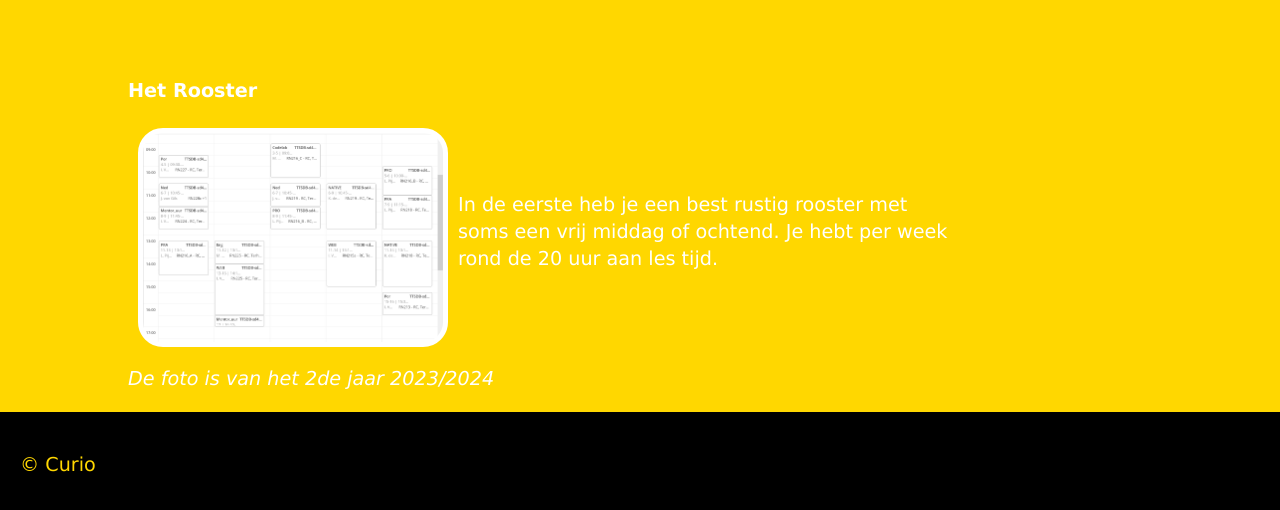
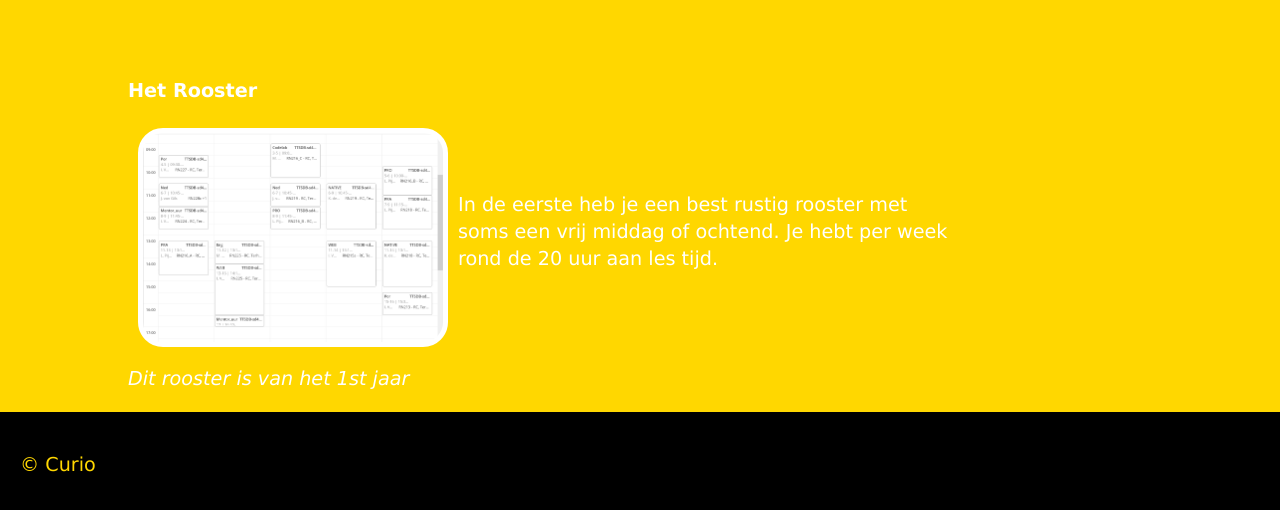
Before and after one commit to RickHufkens/Pra-y2-opendag, a website built with Parcel: page index.html in a window 1280 px wide. Shown: the part 434-944 px from the top of the page. Built offline with nearby package versions, Linux system fonts and the light colour scheme.

Commit message:
tekst geupdate bijschrift
de tekst van het bijschrift van het rooster geupdate

```diff
--- a/index.html
+++ b/index.html
@@ -31,7 +31,9 @@
                 </p>
             </div>
             <div class="infoRooster">
-                <p>De foto is van het 2de jaar 2023/2024</p>
+                <p>Dit rooster is van het 1st jaar</p>
+            </div>
+        </div>
             </div>
         </div>
     </div>
```
